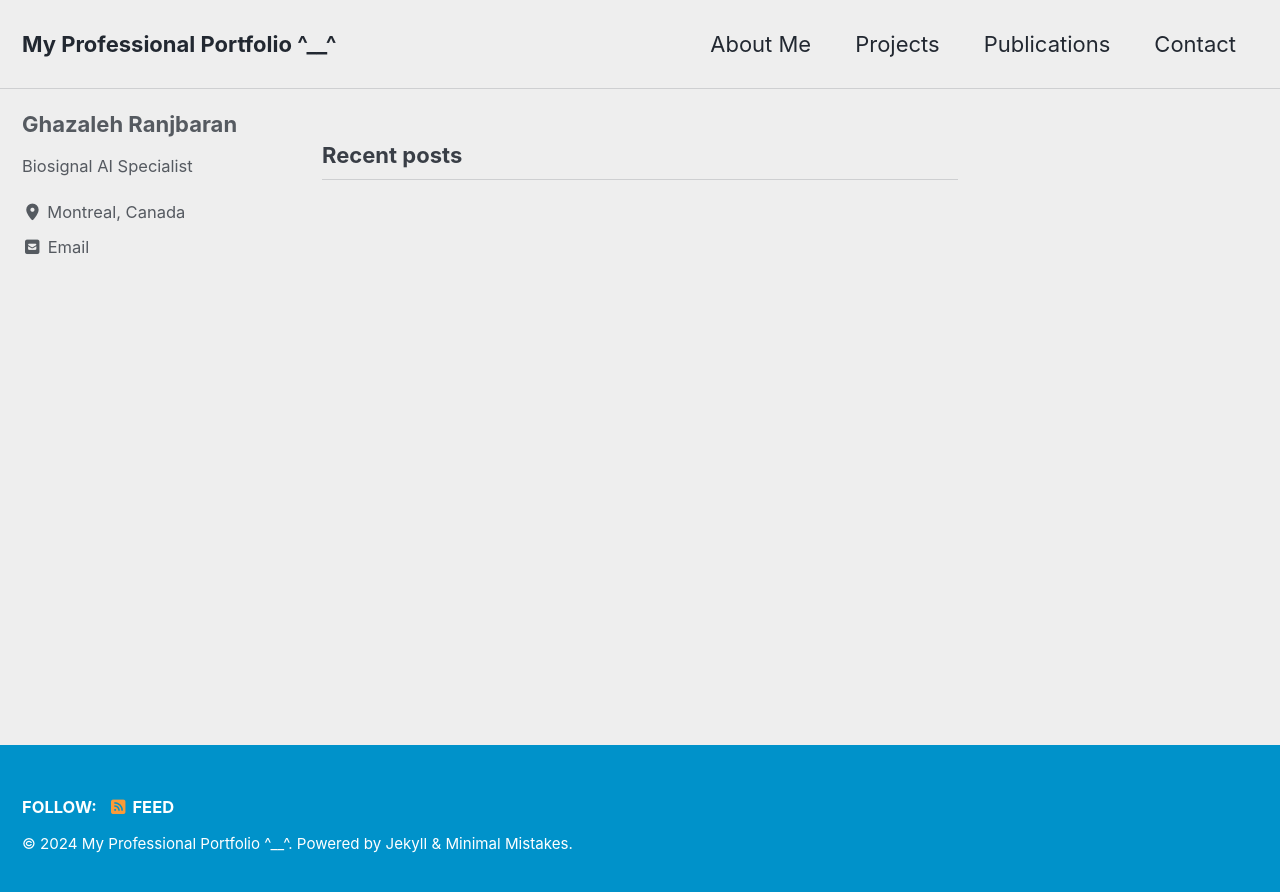
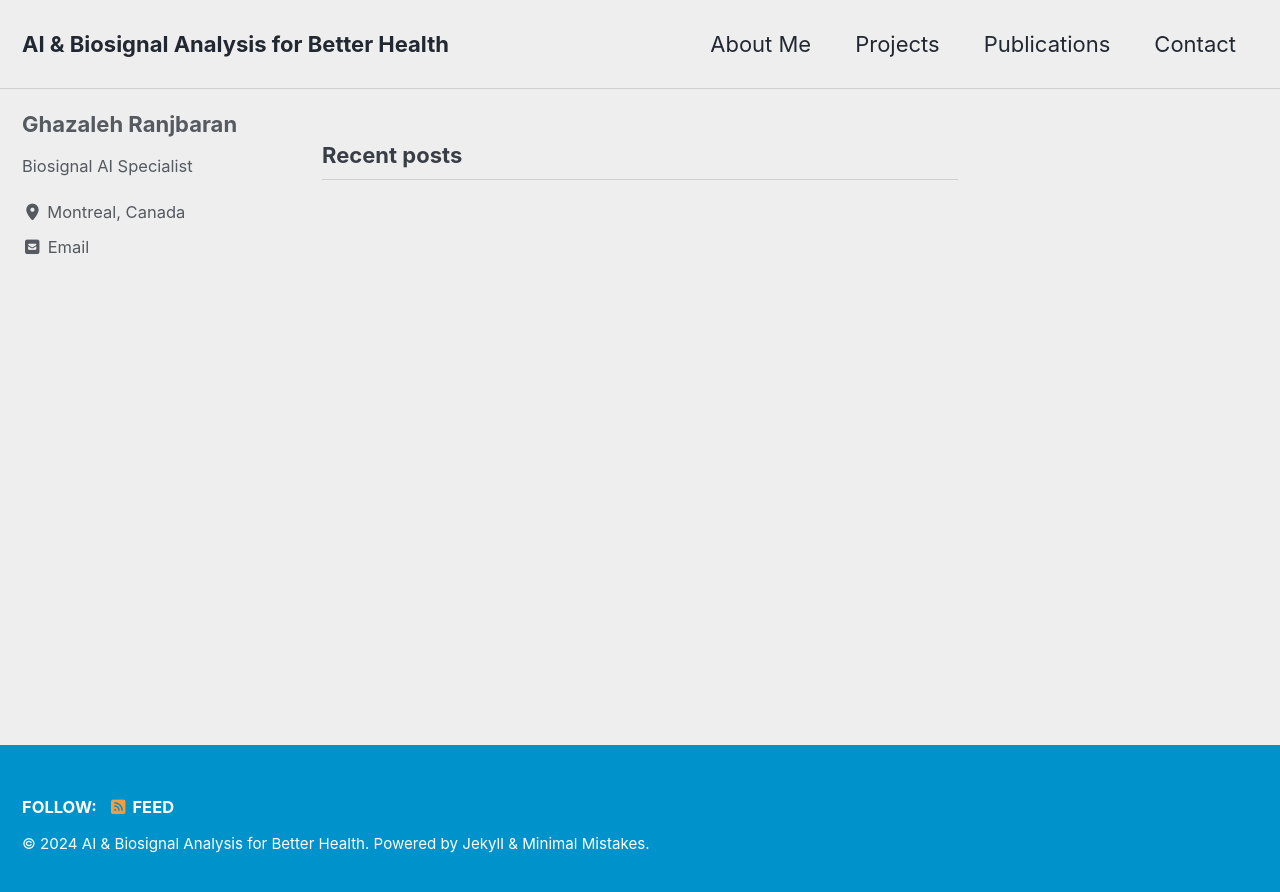
Before and after one commit to ghazalehran/ghazalehran.github.io, a Jekyll site: the page built from index.html, in a window 1280 px wide. Shown: the top 892 px of the page. Built offline with Jekyll 4.4.1, drawn with Linux system fonts in a browser that asks for light colours; cached includes are drawn as plain includes; the list of posts is cut into pages by our own code.

Commit message:
web title changed

```diff
--- a/_config.yml
+++ b/_config.yml
@@ -17,7 +17,7 @@ minimal_mistakes_skin    : "air" # "air", "aqua", "contrast", "dark", "dirt", "n
 # Site Settings
 locale                   : "en-US"
 rtl                      : # true, false (default) # turns direction of the page into right to left for RTL languages
-title                    : "My Professional Portfolio ^__^"
+title                    : "AI & Biosignal Analysis for Better Health"
 title_separator          : "-"
 subtitle                 : # site tagline that appears below site title in masthead
 name                     : "Your Name"
```
